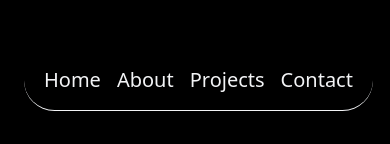
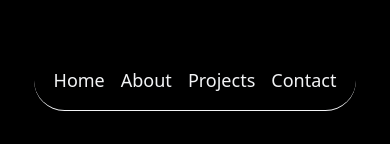
Before and after one commit to kartikturak05/Portfolio, a React (Vite) app: page / in a window 390 px wide. Shown: the top 144 px of the page. Built offline with nearby package versions, Linux system fonts and the light colour scheme.

Commit message:
Footer added

```diff
--- a/src/components/sections/HomePage.jsx
+++ b/src/components/sections/HomePage.jsx
@@ -3,6 +3,7 @@ import Home from './Home';
 import About from './About';
 import Projects from './Projects';
 import Contact from './Contact';
+import Footer from './Footer';
 
 const HomePage = () => {
   return (
@@ -23,6 +24,10 @@ const HomePage = () => {
       <section id="contact">
         <Contact/>
       </section>
+
+      <section id="footer">
+        <Footer/>
+      </section>
     </div>
   );
 };
--- a/src/components/ui/NavBar.jsx
+++ b/src/components/ui/NavBar.jsx
@@ -25,10 +25,10 @@ function NavBar(){
 
             <div className="flex items-center  bg-opacity-90 backdrop-blur-sm border-b py-4 md:px-10 px-5 rounded-full  border-0 border-gray-100">
                 <ul className="flex md:space-x-8 space-x-4">
-                    <li className="text-gray-100  hover:text-blue-400 cursor-pointer md:text-2xl text-xl" onClick={() => handleNavigation('#home')}>Home</li>
-                    <li className="text-gray-100 hover:text-blue-400 cursor-pointer md:text-2xl text-xl" onClick={() => handleNavigation('#about')}>About</li>
-                    <li className="text-gray-100 hover:text-blue-400 cursor-pointer md:text-2xl text-xl" onClick={() => handleNavigation('#projects')}>Projects</li>
-                    <li className="text-gray-100 hover:text-blue-400 cursor-pointer md:text-2xl text-xl" onClick={() => handleNavigation('#contact')}>Contact</li>
+                    <li className="text-gray-100  hover:text-blue-400 cursor-pointer md:text-2xl text-lg" onClick={() => handleNavigation('#home')}>Home</li>
+                    <li className="text-gray-100 hover:text-blue-400 cursor-pointer md:text-2xl text-lg" onClick={() => handleNavigation('#about')}>About</li>
+                    <li className="text-gray-100 hover:text-blue-400 cursor-pointer md:text-2xl text-lg" onClick={() => handleNavigation('#projects')}>Projects</li>
+                    <li className="text-gray-100 hover:text-blue-400 cursor-pointer md:text-2xl text-lg" onClick={() => handleNavigation('#contact')}>Contact</li>
                 </ul>
             </div>
         </div>
```
